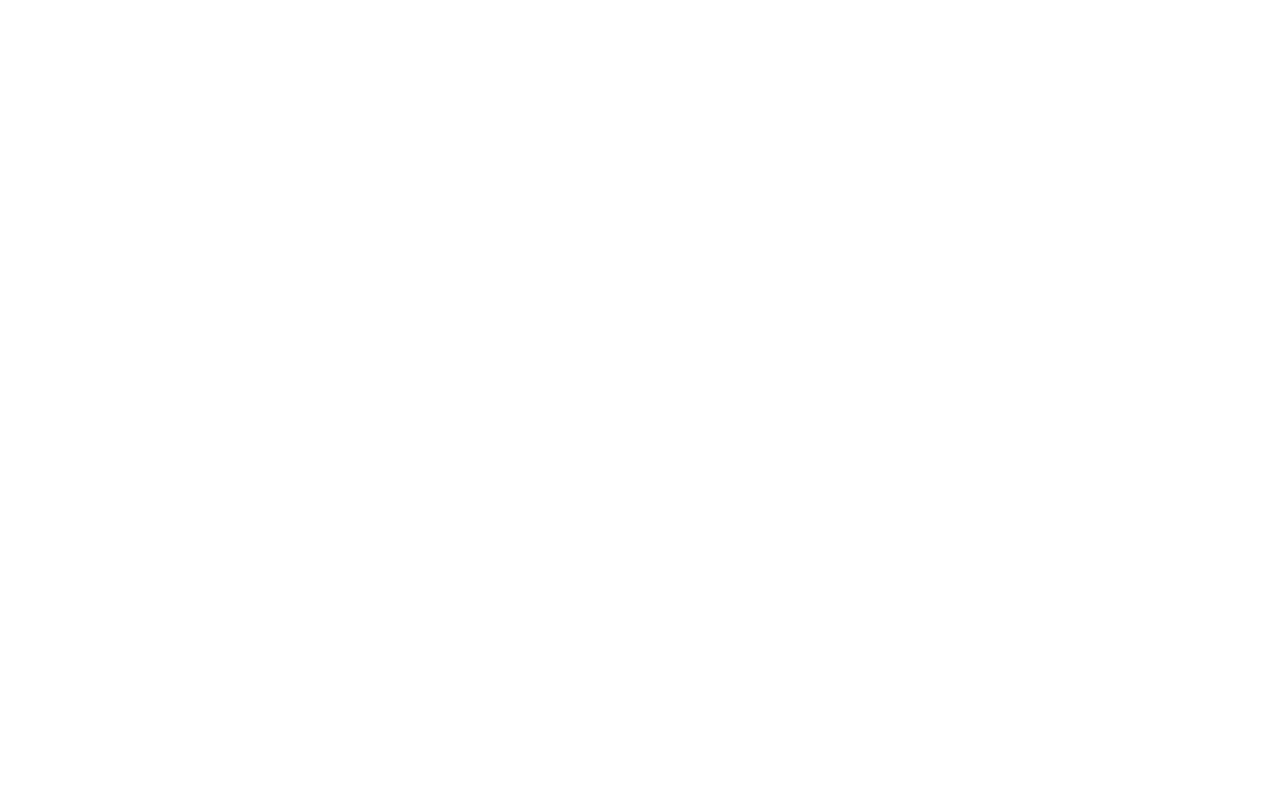
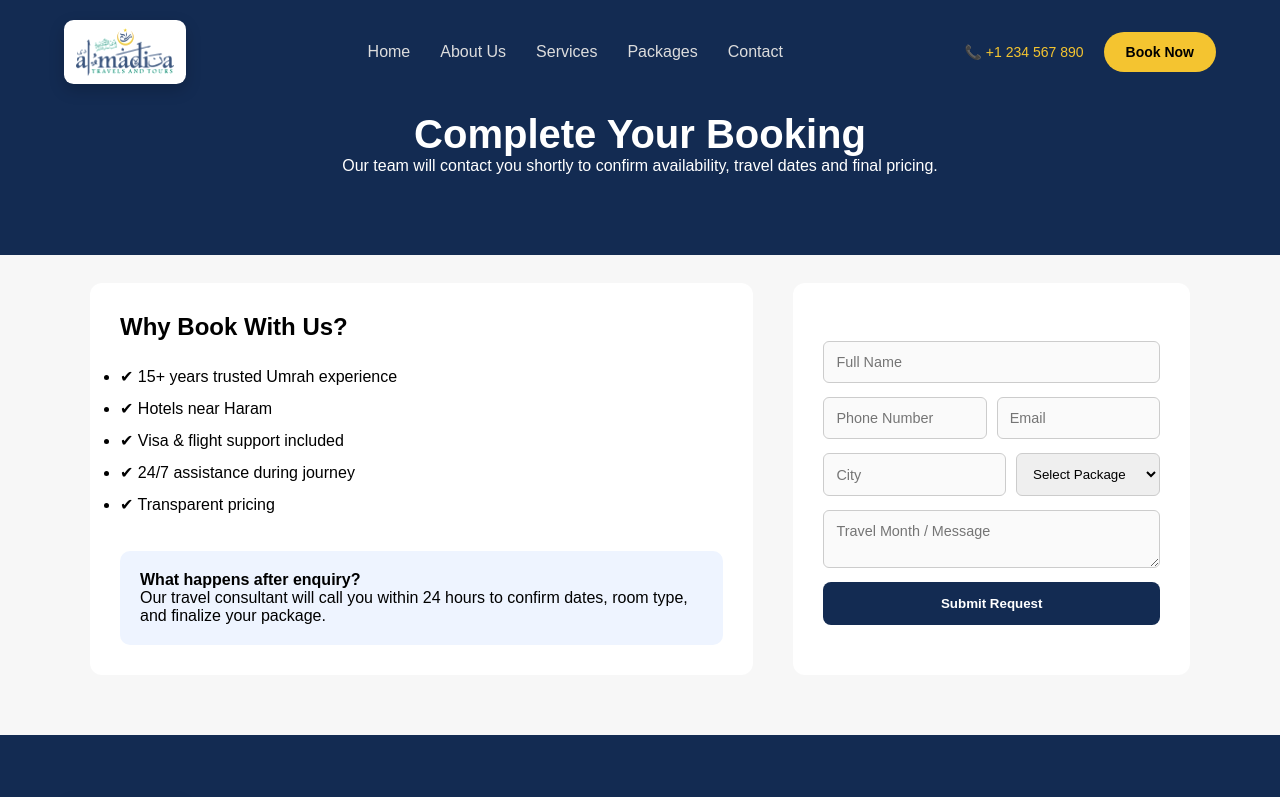
Before and after one commit to Aaqil08Khan/AlMadinahToursAndTravels, a React (Vite) app: page /book in a window 1280 px wide. Before the commit this address had no page. Shown: the top 797 px of the page. Built offline with nearby package versions, Linux system fonts and the light colour scheme.

Commit message:
save changes

```diff
--- a/src/App.jsx
+++ b/src/App.jsx
@@ -5,6 +5,8 @@
 import Services from './pages/Services';
 import Packages from './pages/Packages';
 import Contact from './pages/Contact';
+import BookPackage from './pages/BookPackage';
+
 
 function App() {
   return (
@@ -15,6 +17,7 @@
         <Route path="/services" element={<Services />} />
         <Route path="/packages" element={<Packages />} />
         <Route path="/contact" element={<Contact />} />
+        <Route path="/book" element={<BookPackage />} />
       </Routes>
     </BrowserRouter>
   );
--- /dev/null
+++ b/src/pages/BookPackage.jsx
@@ -0,0 +1,99 @@
+import { useState } from "react";
+import Header from "../components/Header";
+import Footer from "../components/Footer";
+import "../styles/bookpackage.css";
+import "../styles/home.css";
+
+function BookPackage() {
+  const [submitted, setSubmitted] = useState(false);
+
+  const handleSubmit = (e) => {
+    e.preventDefault();
+    setSubmitted(true);
+    e.target.reset();
+    window.scrollTo({ top: 0, behavior: "smooth" });
+  };
+
+  return (
+    <>
+      <Header />
+
+      {/* HERO */}
+      <section className="book-hero">
+        <div className="book-hero-inner">
+          <h1>Complete Your Booking</h1>
+          <p>
+            Our team will contact you shortly to confirm availability,
+            travel dates and final pricing.
+          </p>
+        </div>
+      </section>
+
+      {/* CONTENT */}
+      <section className="book-wrapper">
+        <div className="book-container">
+
+          {/* LEFT — PACKAGE INFO */}
+          <div className="book-info">
+            <h2>Why Book With Us?</h2>
+
+            <ul>
+              <li>✔ 15+ years trusted Umrah experience</li>
+              <li>✔ Hotels near Haram</li>
+              <li>✔ Visa & flight support included</li>
+              <li>✔ 24/7 assistance during journey</li>
+              <li>✔ Transparent pricing</li>
+            </ul>
+
+            <div className="note-box">
+              <h4>What happens after enquiry?</h4>
+              <p>
+                Our travel consultant will call you within 24 hours to
+                confirm dates, room type, and finalize your package.
+              </p>
+            </div>
+          </div>
+
+          {/* RIGHT — FORM */}
+          <div className="book-form">
+            <h2>Submit Booking Request</h2>
+
+            <form onSubmit={handleSubmit}>
+              <input type="text" placeholder="Full Name" required />
+
+              <div className="two">
+                <input type="tel" placeholder="Phone Number" required />
+                <input type="email" placeholder="Email" />
+              </div>
+
+              <div className="two">
+                <input type="text" placeholder="City" />
+                <select required defaultValue="">
+                  <option value="" disabled>Select Package</option>
+                  <option>Budget Umrah</option>
+                  <option>Semi Deluxe</option>
+                  <option>Luxury Premium</option>
+                </select>
+              </div>
+
+              <textarea placeholder="Travel Month / Message"></textarea>
+
+              <button type="submit">Submit Request</button>
+            </form>
+
+            {submitted && (
+              <div className="success">
+                ✅ Request submitted. Our team will contact you soon.
+              </div>
+            )}
+          </div>
+
+        </div>
+      </section>
+
+      <Footer />
+    </>
+  );
+}
+
+export default BookPackage;
--- a/src/pages/Home.jsx
+++ b/src/pages/Home.jsx
@@ -1,9 +1,17 @@
+import { useState } from "react";
 import { Link } from "react-router-dom";
 import Header from "../components/Header";
 import Footer from "../components/Footer";
 import "../styles/home.css";
 
 function Home() {
+  const [submitted, setSubmitted] = useState(false);
+
+  const handleSubmit = (e) => {
+    e.preventDefault(); // prevent actual form submission
+    setSubmitted(true); // show the confirmation message
+    e.target.reset(); // optional: clear the form
+  };
   return (
     <>
       <Header />
@@ -133,7 +141,7 @@
                 <span className="line"></span>
               </div>
 
-              <form className="enquiry-form">
+              <form className="enquiry-form" onSubmit={handleSubmit}>
                 <input type="text" placeholder="Full Name" required />
 
                 <div className="two-col">
@@ -156,10 +164,14 @@
                 <textarea placeholder="Message (Optional)"></textarea>
                 <button type="submit">Submit Enquiry</button>
 
-                <p className="trust-text">
-                  📞 Our team will contact you within 24 hours
-                </p>
+                <p className="trust-text">📞 Our team will contact you within 24 hours</p>
               </form>
+              {/* Confirmation message */}
+              {submitted && (
+                <div className="confirmation-message">
+                  ✅ Thank you! Your enquiry has been submitted.
+                </div>
+              )}
             </div>
           </div>
         </div>
--- a/src/pages/Packages.jsx
+++ b/src/pages/Packages.jsx
@@ -1,6 +1,7 @@
 import React from "react";
 import Header from "../components/Header";
 import Footer from "../components/Footer";
+import { Link } from "react-router-dom";
 
 import "../styles/home.css";
 import "../styles/packages.css";
@@ -80,7 +81,9 @@
                 <li>Shared room (4 persons)</li>
                 <li>Full Umrah Visa support</li>
               </ul>
-              <a href="#" className="btn-book">Book Now →</a>
+              <Link to="/book" className="btn-book">
+                Book Now
+              </Link>
             </div>
           </article>
 
@@ -104,7 +107,9 @@
                 <li>Twin sharing rooms</li>
                 <li>Ziyarat tours included</li>
               </ul>
-              <a href="#" className="btn-book">Book Now →</a>
+              <Link to="/book" className="btn-book">
+                Book Now
+              </Link>
             </div>
           </article>
 
@@ -128,7 +133,9 @@
                 <li>Private suite options</li>
                 <li>VIP Private Transport</li>
               </ul>
-              <a href="#" className="btn-book">Book Now →</a>
+              <Link to="/book" className="btn-book">
+                Book Now
+              </Link>
             </div>
           </article>
 
@@ -152,7 +159,9 @@
                 <li>Kids meal options</li>
                 <li>Group bus transport</li>
               </ul>
-              <a href="#" className="btn-book">Book Now →</a>
+              <Link to="/book" className="btn-book">
+                Book Now
+              </Link>
             </div>
           </article>
 
@@ -176,7 +185,9 @@
                 <li>Walking distance hotels</li>
                 <li>Special Taraweeh guidance</li>
               </ul>
-              <a href="#" className="btn-book">Book Now →</a>
+              <Link to="/book" className="btn-book">
+                Book Now
+              </Link>
             </div>
           </article>
 
@@ -200,7 +211,9 @@
                 <li>3-star accommodation</li>
                 <li>Flexible flight dates</li>
               </ul>
-              <a href="#" className="btn-book">Book Now →</a>
+              <Link to="/book" className="btn-book">
+                Book Now
+              </Link>
             </div>
           </article>
 
@@ -224,7 +237,9 @@
                 <li>Direct flights</li>
                 <li>Guided ritual assistance</li>
               </ul>
-              <a href="#" className="btn-book">Book Now →</a>
+              <Link to="/book" className="btn-book">
+                Book Now
+              </Link>
             </div>
           </article>
 
--- a/src/pages/Services.jsx
+++ b/src/pages/Services.jsx
@@ -223,10 +223,10 @@
           </div>
 
           <div className="cta-actions">
-            <a href="#" className="btn-primary">
+            <a href="contact" className="btn-primary">
               Get Free Consultation <span aria-hidden="true">→</span>
             </a>
-            <a href="#" className="btn-outline">
+            <a href="packages" className="btn-outline">
               Explore Packages
             </a>
           </div>
--- /dev/null
+++ b/src/styles/bookpackage.css
@@ -0,0 +1,93 @@
+.book-hero {
+    background: #132b52;
+    color: white;
+    padding: 80px 20px;
+    text-align: center;
+    position: relative;
+    top: 2rem;
+}
+
+.book-hero h1 {
+    font-size: 2.5rem;
+}
+
+.book-wrapper {
+    padding: 60px 20px;
+    background: #f7f7f7;
+}
+
+.book-container {
+    max-width: 1100px;
+    margin: auto;
+    display: flex;
+    gap: 40px;
+    flex-direction: row;
+}
+
+@media (max-width: 60em) {
+    .book-container{
+        flex-direction: column;
+    }
+}
+
+.book-info {
+    background: white;
+    padding: 30px;
+    border-radius: 12px;
+    color: black;
+}
+
+.book-info ul {
+    margin-top: 20px;
+    line-height: 2;
+}
+
+.note-box {
+    margin-top: 30px;
+    background: #eef4ff;
+    padding: 20px;
+    border-radius: 10px;
+}
+
+.book-form {
+    background: white;
+    padding: 30px;
+    border-radius: 12px;
+}
+
+.book-form form {
+    display: flex;
+    flex-direction: column;
+    gap: 14px;
+}
+
+.book-form input,
+.book-form select,
+.book-form textarea {
+    padding: 12px;
+    border: 1px solid #ccc;
+    border-radius: 6px;
+}
+
+.two {
+    display: flex;
+    gap: 10px;
+}
+
+.book-form button {
+    background: #132b52;
+    color: white;
+    padding: 14px;
+    border: none;
+    border-radius: 8px;
+    font-weight: bold;
+    cursor: pointer;
+}
+
+.success {
+    margin-top: 15px;
+    padding: 12px;
+    background: #d4edda;
+    color: #155724;
+    border-radius: 6px;
+}
--- a/src/styles/home.css
+++ b/src/styles/home.css
@@ -518,6 +518,16 @@
    color: #ddd;
    text-align: center;
  }
+ .confirmation-message {
+  margin-top: 1rem;
+  padding: 1rem;
+  background-color: #d4edda;
+  color: #155724;
+  border: 1px solid #c3e6cb;
+  border-radius: 5px;
+  text-align: center;
+  font-weight: bold;
+}
 
  /* RESPONSIVE */
  @media(max-width:48rem) {
```
Also changed, not shown: src/components/Footer.jsx (+40 -10 lines).
